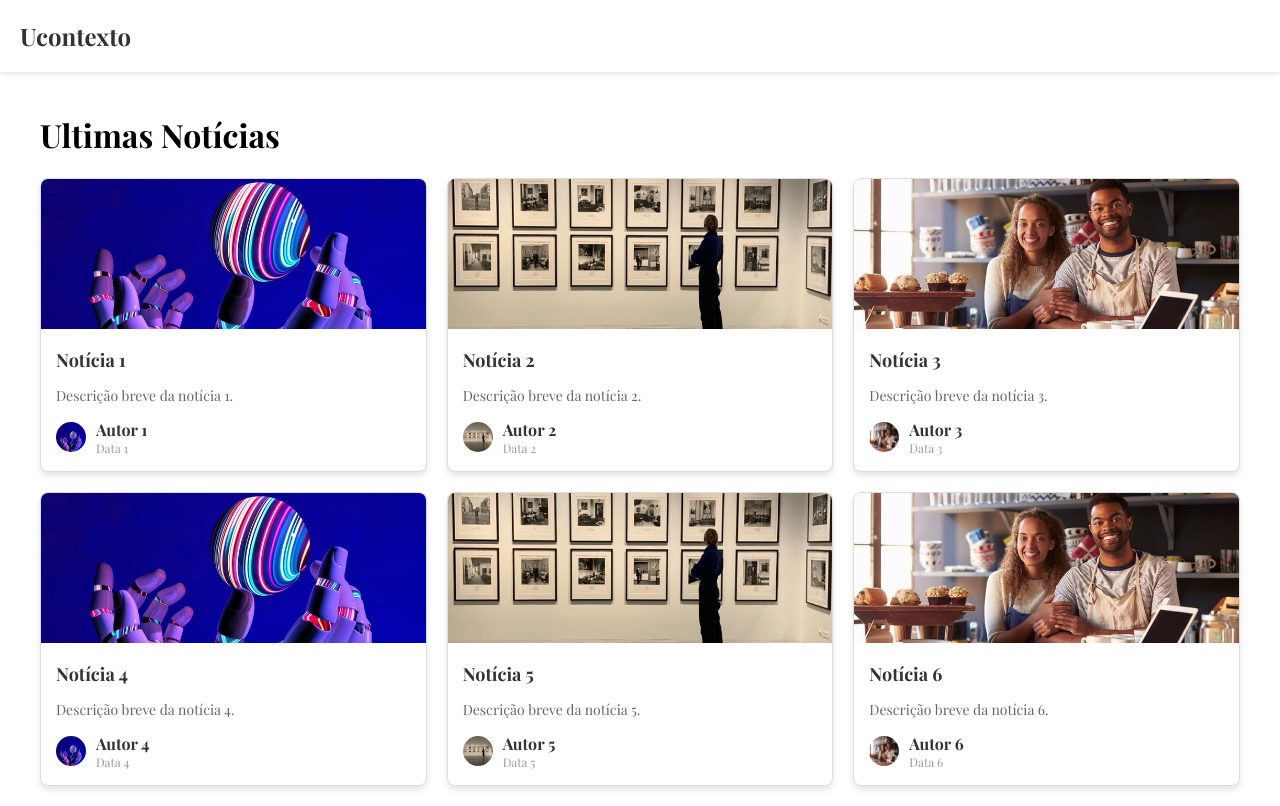
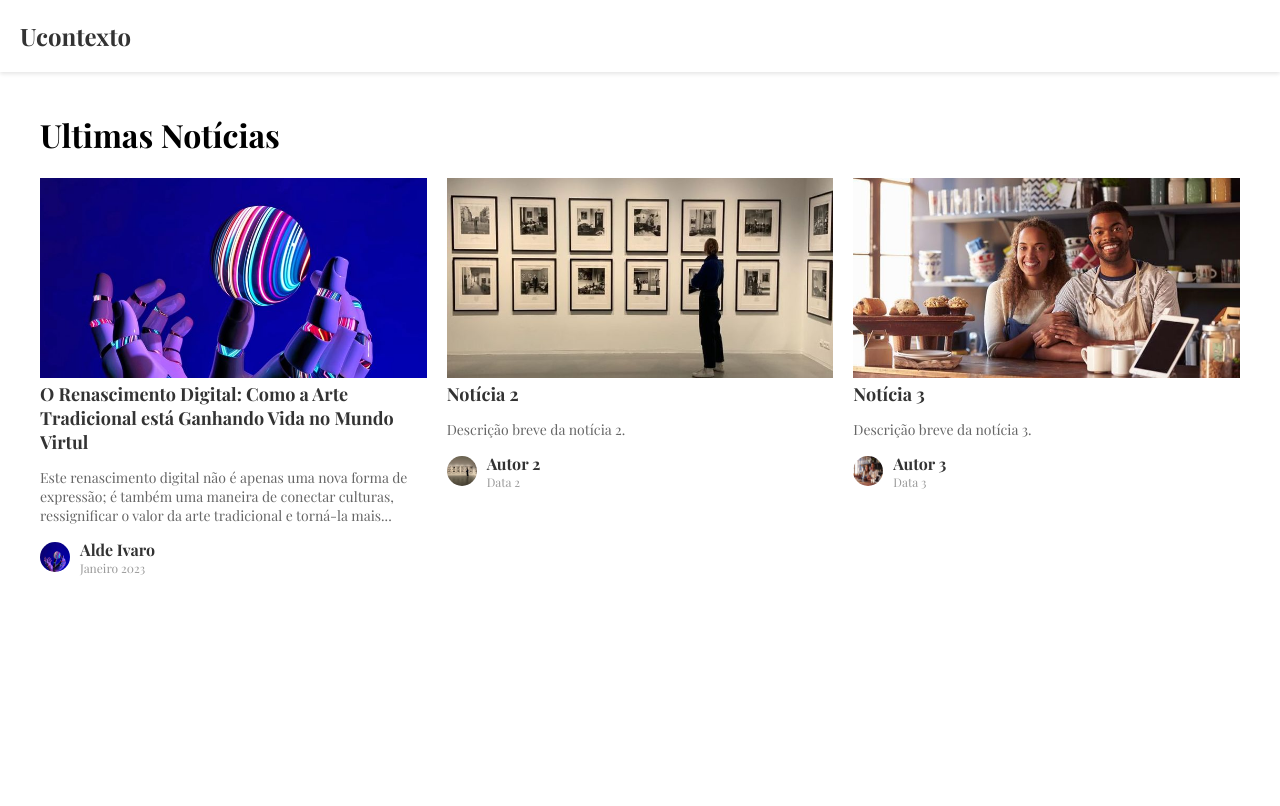
Before and after one commit to aldeantonio/ucontexto, a React (Create React App) app: page / in a window 1280 px wide. Built offline with nearby package versions, Linux system fonts and the light colour scheme.

Commit message:
Style card

```diff
--- a/src/App.js
+++ b/src/App.js
@@ -11,11 +11,11 @@ import noticia3 from './assets/news-images/cover-negocio.jpg';
 
 const newsData = [
   {
-    title: 'Notícia 1',
-    description: 'Descrição breve da notícia 1.',
+    title: 'O Renascimento Digital: Como a Arte Tradicional está Ganhando Vida no Mundo Virtul',
+    description: 'Este renascimento digital não é apenas uma nova forma de expressão; é também uma maneira de conectar culturas, ressignificar o valor da arte tradicional e torná-la mais...',
     image: noticia1,
-    author: 'Autor 1',
-    date: 'Data 1',
+    author: 'Alde Ivaro',
+    date: 'Janeiro 2023',
   },
   {
     title: 'Notícia 2',
@@ -30,27 +30,6 @@ const newsData = [
     image: noticia3,
     author: 'Autor 3',
     date: 'Data 3',
-  },
-  {
-    title: 'Notícia 4',
-    description: 'Descrição breve da notícia 4.',
-    image: noticia1,
-    author: 'Autor 4',
-    date: 'Data 4',
-  },
-  {
-    title: 'Notícia 5',
-    description: 'Descrição breve da notícia 5.',
-    image: noticia2,
-    author: 'Autor 5',
-    date: 'Data 5',
-  },
-  {
-    title: 'Notícia 6',
-    description: 'Descrição breve da notícia 6.',
-    image: noticia3,
-    author: 'Autor 6',
-    date: 'Data 6',
   },
 ];
 
--- a/src/components/Feed.css
+++ b/src/components/Feed.css
@@ -1,32 +1,40 @@
 .feed-container {
     display: grid;
-    grid-template-columns: repeat(3, 1fr); /* Três colunas */
+    grid-template-columns: repeat(3, 1fr); /* Três colunas para telas maiores */
     gap: 20px; /* Espaçamento entre os cards */
-      }
+
+    @media (max-width: 1024px) {
+      grid-template-columns: repeat(2, 1fr); /* Duas colunas */
+    }
+
+    @media (max-width: 768px) {
+      grid-template-columns: 1fr; /* Uma coluna */
+      gap: 15px; /* Reduz o espaçamento em telas menores */
+    }
+}
 
   .feed-card {
     background-color: #fff;
-    border: 1px solid #ddd;
-    border-radius: 8px;
-    box-shadow: 0 4px 6px rgba(0, 0, 0, 0.1);
+    /* border: 1px solid #ddd; */
+    /* box-shadow: 0 4px 6px rgba(0, 0, 0, 0.1); */
     overflow: hidden;
     transition: transform 0.3s ease, box-shadow 0.3s ease;
   }
 
   .feed-card:hover {
     transform: translateY(-5px);
-    box-shadow: 0 8px 12px rgba(0, 0, 0, 0.2);
+    /* box-shadow: 0 8px 12px rgba(0, 0, 0, 0.2); */
   }
 
   .feed-card-image {
     width: 100%;
-    height: 150px;
+    height:200px;
     object-fit: cover;
   }
 
-  .feed-card-content {
-    padding: 15px;
-  }
+    /* .feed-card-content {
+      padding: 15px;
+    } */
 
   .feed-card-title {
     font-size: 18px;
```
